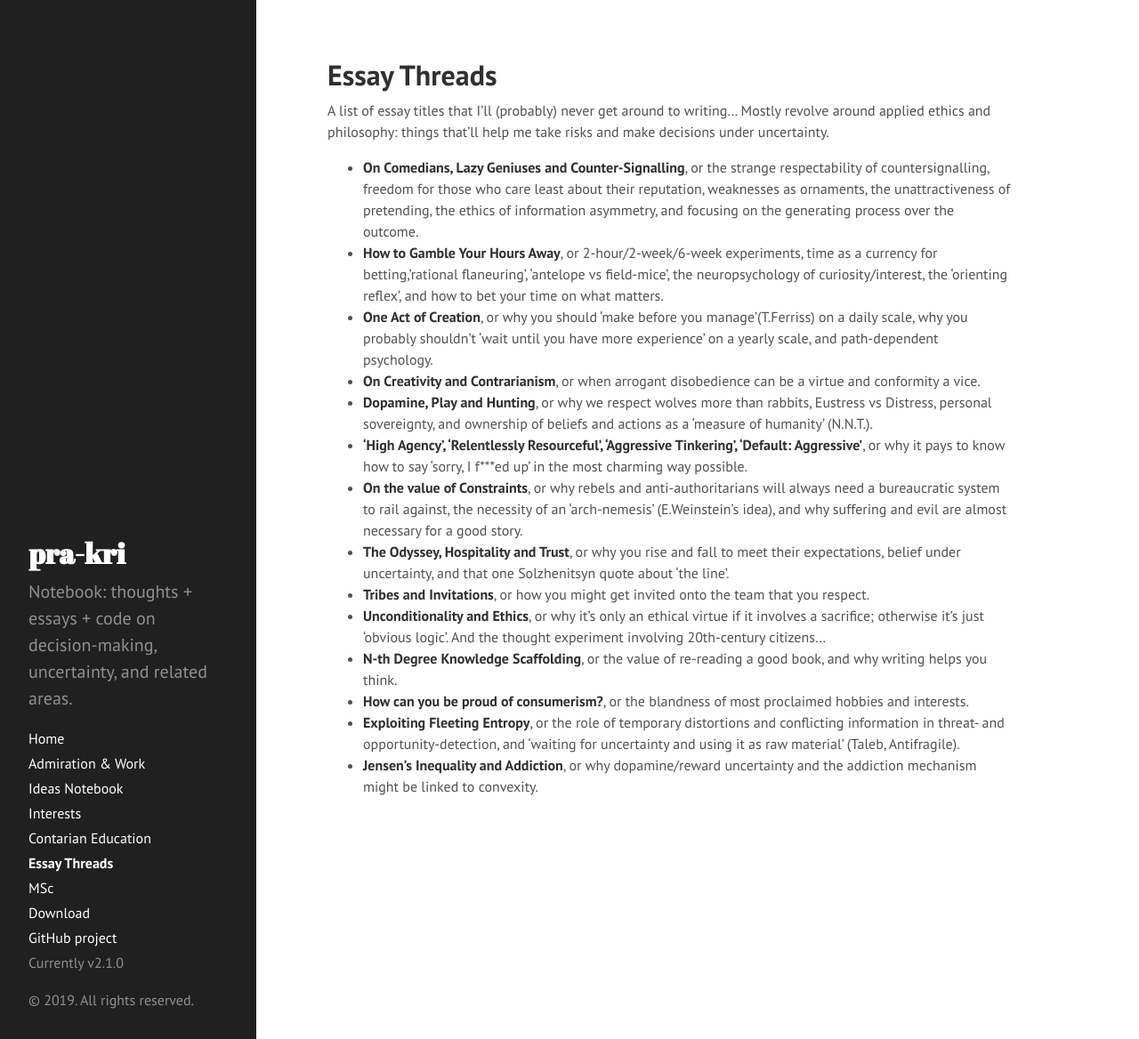
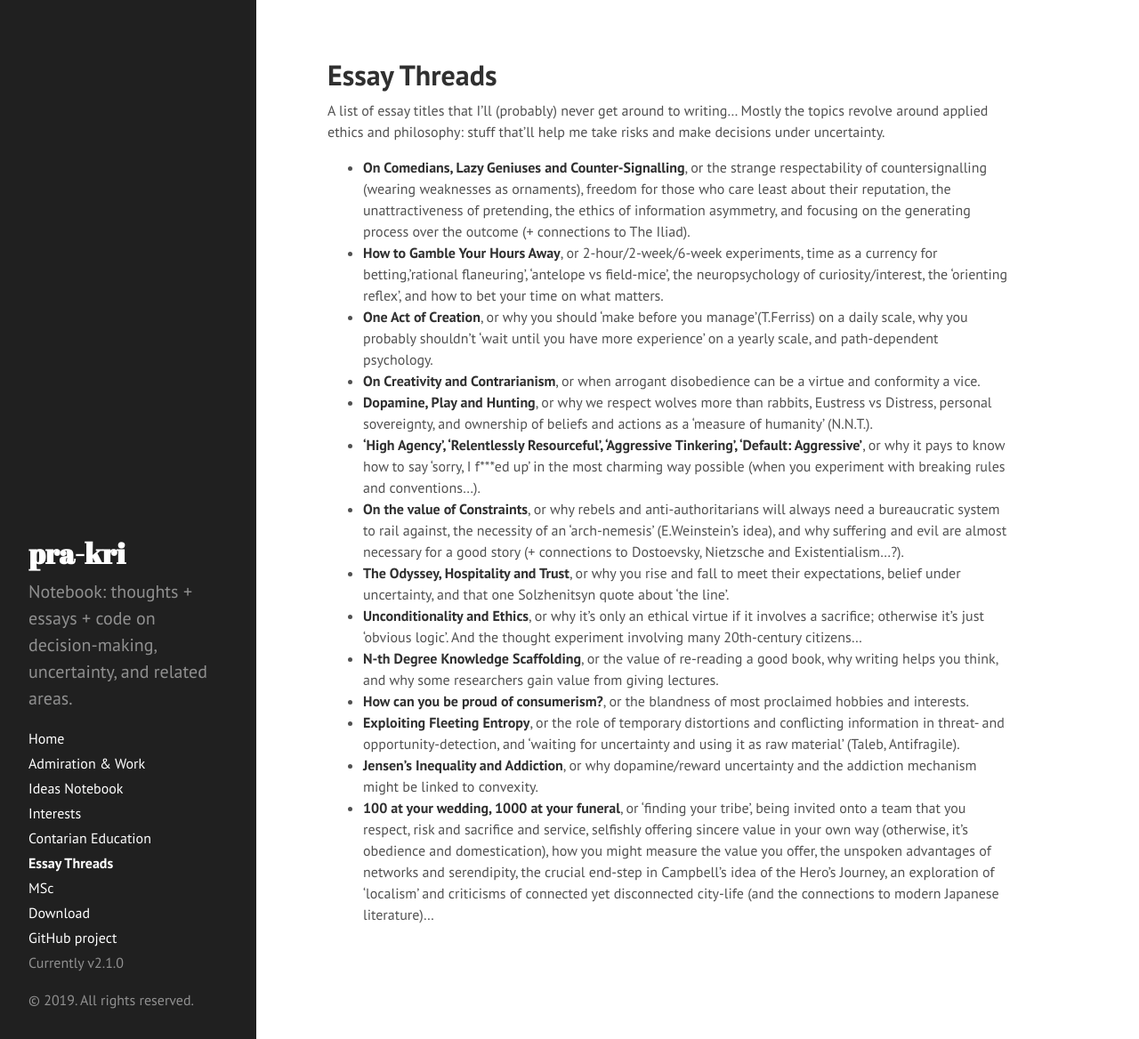
Before and after one commit to pra-kri/pra-kri.github.io, a Jekyll site: the page built from essay_threads.md, in a window 1280 px wide and 1168 px high. Shown: the whole window at 89% size. Built offline with Jekyll 4.4.1, drawn with Linux system fonts in a browser that asks for light colours; Markdown is read by kramdown in place of the engine named in the settings.

Commit message:
Update essay_threads.md

```diff
--- a/essay_threads.md
+++ b/essay_threads.md
@@ -4,19 +4,19 @@ title: Essay Threads
 ---
 
 A list of essay titles that I'll (probably) never get around to writing...
-Mostly revolve around applied ethics and philosophy: things that'll help me take risks and make decisions under uncertainty.
+Mostly the topics revolve around applied ethics and philosophy: stuff that'll help me take risks and make decisions under uncertainty.
 
-* **On Comedians, Lazy Geniuses and Counter-Signalling**, or the strange respectability of countersignalling, freedom for those who care least about their reputation, weaknesses as ornaments, the unattractiveness of pretending, the ethics of information asymmetry, and focusing on the generating process over the outcome.
+* **On Comedians, Lazy Geniuses and Counter-Signalling**, or the strange respectability of countersignalling (wearing weaknesses as ornaments), freedom for those who care least about their reputation, the unattractiveness of pretending, the ethics of information asymmetry, and focusing on the generating process over the outcome (+ connections to The Iliad).
 * **How to Gamble Your Hours Away**, or 2-hour/2-week/6-week experiments, time as a currency for betting,'rational flaneuring', 'antelope vs field-mice', the neuropsychology of curiosity/interest, the 'orienting reflex', and how to bet your time on what matters.
 * **One Act of Creation**, or why you should 'make before you manage'(T.Ferriss) on a daily scale, why you probably shouldn't 'wait until you have more experience' on a yearly scale, and path-dependent psychology.
 * **On Creativity and Contrarianism**, or when arrogant disobedience can be a virtue and conformity a vice.
 * **Dopamine, Play and Hunting**, or why we respect wolves more than rabbits, Eustress vs Distress, personal sovereignty, and ownership of beliefs and actions as a 'measure of humanity' (N.N.T.).
-* **'High Agency', 'Relentlessly Resourceful', 'Aggressive Tinkering', 'Default: Aggressive'**, or why it pays to know how to say 'sorry, I f\*\*\*ed up' in the most charming way possible.
-* **On the value of Constraints**, or why rebels and anti-authoritarians will always need a bureaucratic system to rail against, the necessity of an 'arch-nemesis' (E.Weinstein's idea), and why suffering and evil are almost necessary for a good story.
+* **'High Agency', 'Relentlessly Resourceful', 'Aggressive Tinkering', 'Default: Aggressive'**, or why it pays to know how to say 'sorry, I f\*\*\*ed up' in the most charming way possible (when you experiment with breaking rules and conventions...).
+* **On the value of Constraints**, or why rebels and anti-authoritarians will always need a bureaucratic system to rail against, the necessity of an 'arch-nemesis' (E.Weinstein's idea), and why suffering and evil are almost necessary for a good story (+ connections to Dostoevsky, Nietzsche and Existentialism...?).
 * **The Odyssey, Hospitality and Trust**, or why you rise and fall to meet their expectations, belief under uncertainty, and that one Solzhenitsyn quote about 'the line'.
-* **Tribes and Invitations**, or how you might get invited onto the team that you respect.
-* **Unconditionality and Ethics**, or why it's only an ethical virtue if it involves a sacrifice; otherwise it's just 'obvious logic'. And the thought experiment involving 20th-century citizens...
-* **N-th Degree Knowledge Scaffolding**, or the value of re-reading a good book, and why writing helps you think.
+* **Unconditionality and Ethics**, or why it's only an ethical virtue if it involves a sacrifice; otherwise it's just 'obvious logic'. And the thought experiment involving many 20th-century citizens...
+* **N-th Degree Knowledge Scaffolding**, or the value of re-reading a good book, why writing helps you think, and why some researchers gain value from giving lectures.
 * **How can you be proud of consumerism?**, or the blandness of most proclaimed hobbies and interests.
 * **Exploiting Fleeting Entropy**, or the role of temporary distortions and conflicting information in threat- and opportunity-detection, and 'waiting for uncertainty and using it as raw material' (Taleb, Antifragile).
 * **Jensen's Inequality and Addiction**, or why dopamine/reward uncertainty and the addiction mechanism might be linked to convexity.
+* **100 at your wedding, 1000 at your funeral**, or 'finding your tribe', being invited onto a team that you respect, risk and sacrifice and service, selfishly offering sincere value in your own way (otherwise, it's obedience and domestication), how you might measure the value you offer, the unspoken advantages of networks and serendipity, the crucial end-step in Campbell's idea of the Hero's Journey, an exploration of 'localism' and criticisms of connected yet disconnected city-life (and the connections to modern Japanese literature)...
```
